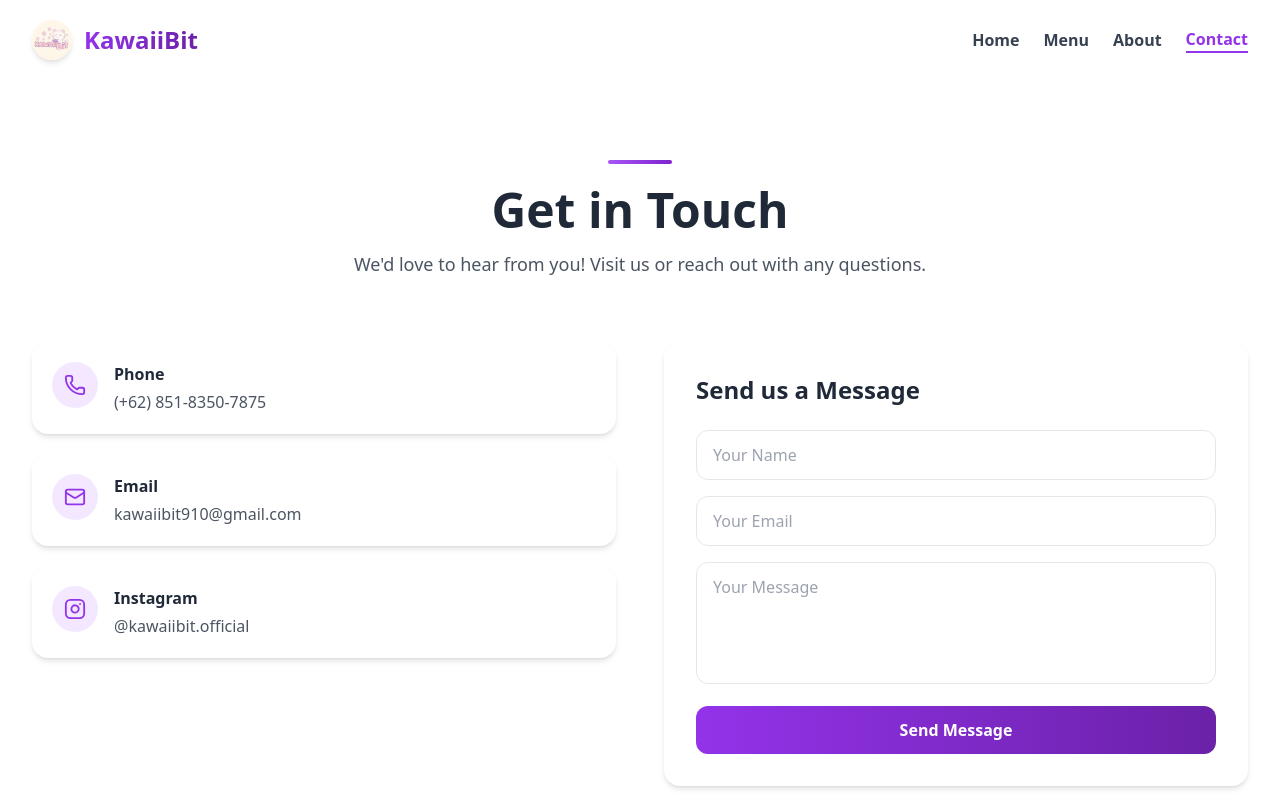
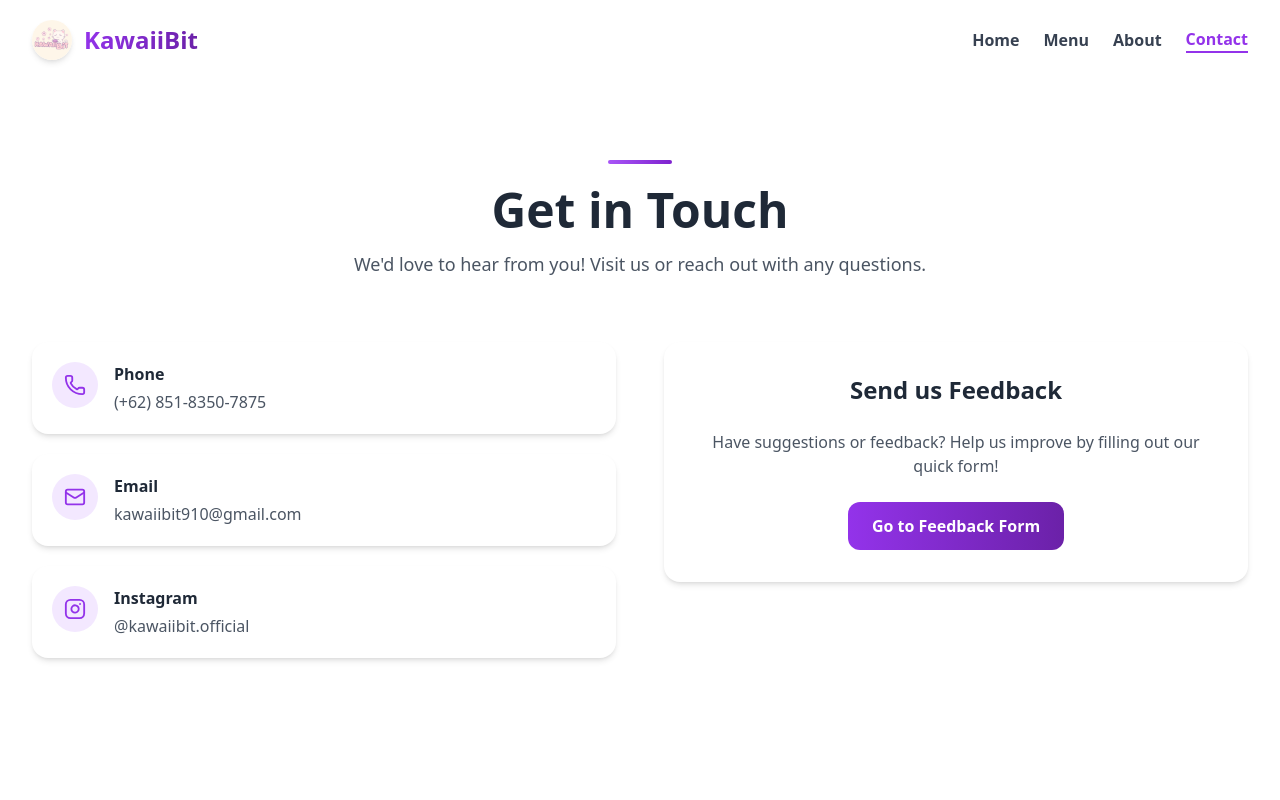
Before and after one commit to Osvaldinato/KawaiiBit, a React (Create React App) app: page / in a window 1280 px wide. Both pictures are taken after a click on the button "Contact". Shown: the top 800 px of the page. Built offline with nearby package versions, Linux system fonts and the light colour scheme.

Commit message:
Update App.js

```diff
--- a/src/App.js
+++ b/src/App.js
@@ -571,38 +571,25 @@ const App = () => {
               </div>
 
             </div>
-
             <div>
               <motion.div
                 variants={itemVariants}
-                className="bg-white rounded-2xl p-6 sm:p-8 shadow-md"
+                className="bg-white rounded-2xl p-6 sm:p-8 shadow-md text-center"
               >
-                <h3 className="text-2xl font-bold text-gray-800 mb-6">Send us a Message</h3>
-                <form className="space-y-4">
-                  <input
-                    type="text"
-                    placeholder="Your Name"
-                    className="w-full px-4 py-3 border border-gray-200 rounded-xl focus:outline-none focus:ring-2 focus:ring-purple-500 focus:border-transparent"
-                  />
-                  <input
-                    type="email"
-                    placeholder="Your Email"
-                    className="w-full px-4 py-3 border border-gray-200 rounded-xl focus:outline-none focus:ring-2 focus:ring-purple-500 focus:border-transparent"
-                  />
-                  <textarea
-                    placeholder="Your Message"
-                    rows="4"
-                    className="w-full px-4 py-3 border border-gray-200 rounded-xl focus:outline-none focus:ring-2 focus:ring-purple-500 focus:border-transparent resize-none"
-                  ></textarea>
-                  <motion.button
-                    whileHover={{ scale: 1.03 }}
-                    whileTap={{ scale: 0.98 }}
-                    type="submit"
-                    className="w-full bg-gradient-to-r from-purple-600 to-purple-800 text-white py-3 rounded-xl font-semibold hover:shadow-lg transition-all"
-                  >
-                    Send Message
-                  </motion.button>
-                </form>
+                <h3 className="text-2xl font-bold text-gray-800 mb-6">Send us Feedback</h3>
+                <p className="text-gray-600 mb-6">
+                  Have suggestions or feedback? Help us improve by filling out our quick form!
+                </p>
+                <motion.a
+                  whileHover={{ scale: 1.03 }}
+                  whileTap={{ scale: 0.98 }}
+                  href="https://forms.gle/Qmr7k5aakCbfy8hD6"
+                  target="_blank"
+                  rel="noopener noreferrer"
+                  className="inline-block bg-gradient-to-r from-purple-600 to-purple-800 text-white px-6 py-3 rounded-xl font-semibold hover:shadow-lg transition-all"
+                >
+                  Go to Feedback Form
+                </motion.a>
               </motion.div>
             </div>
           </motion.div>
```
